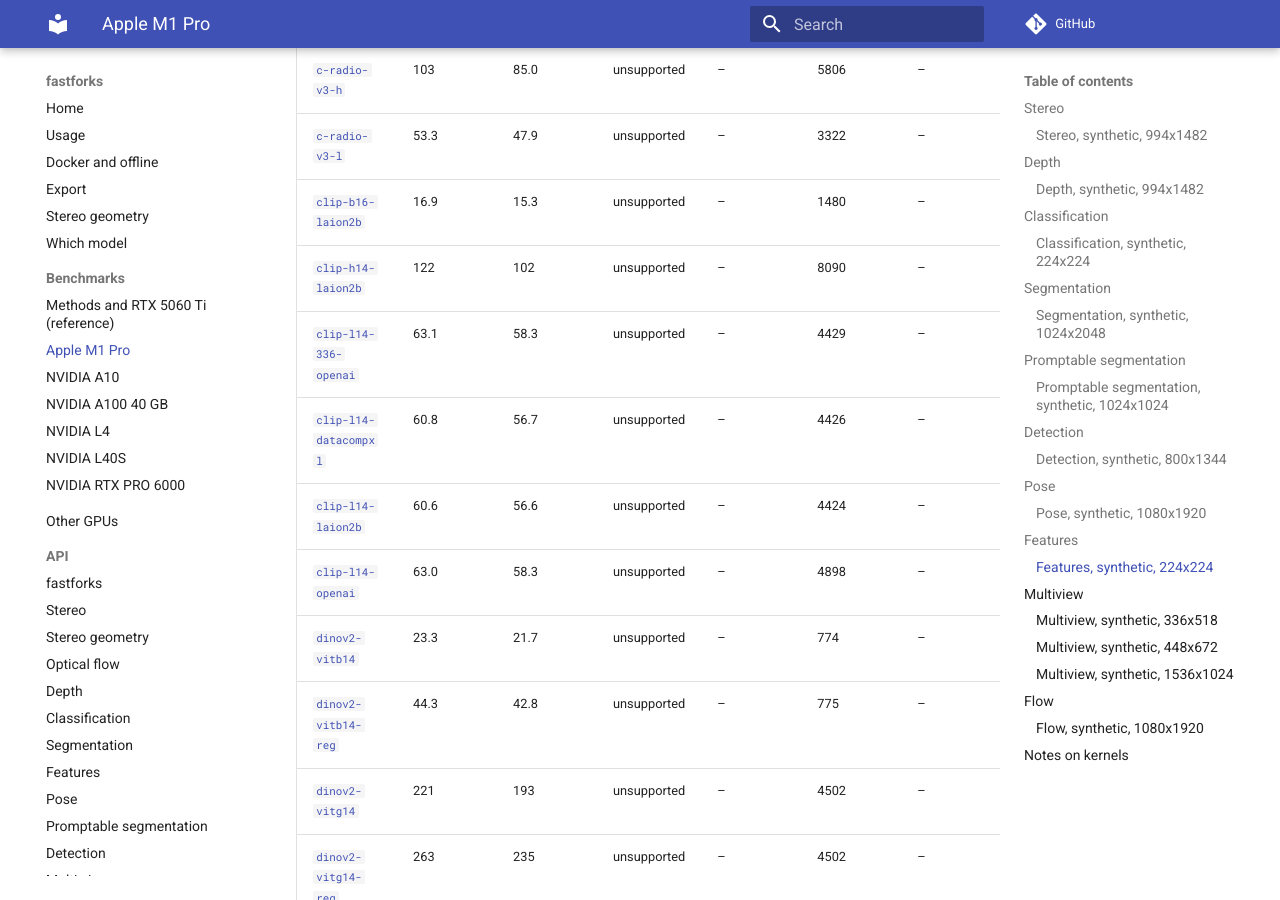
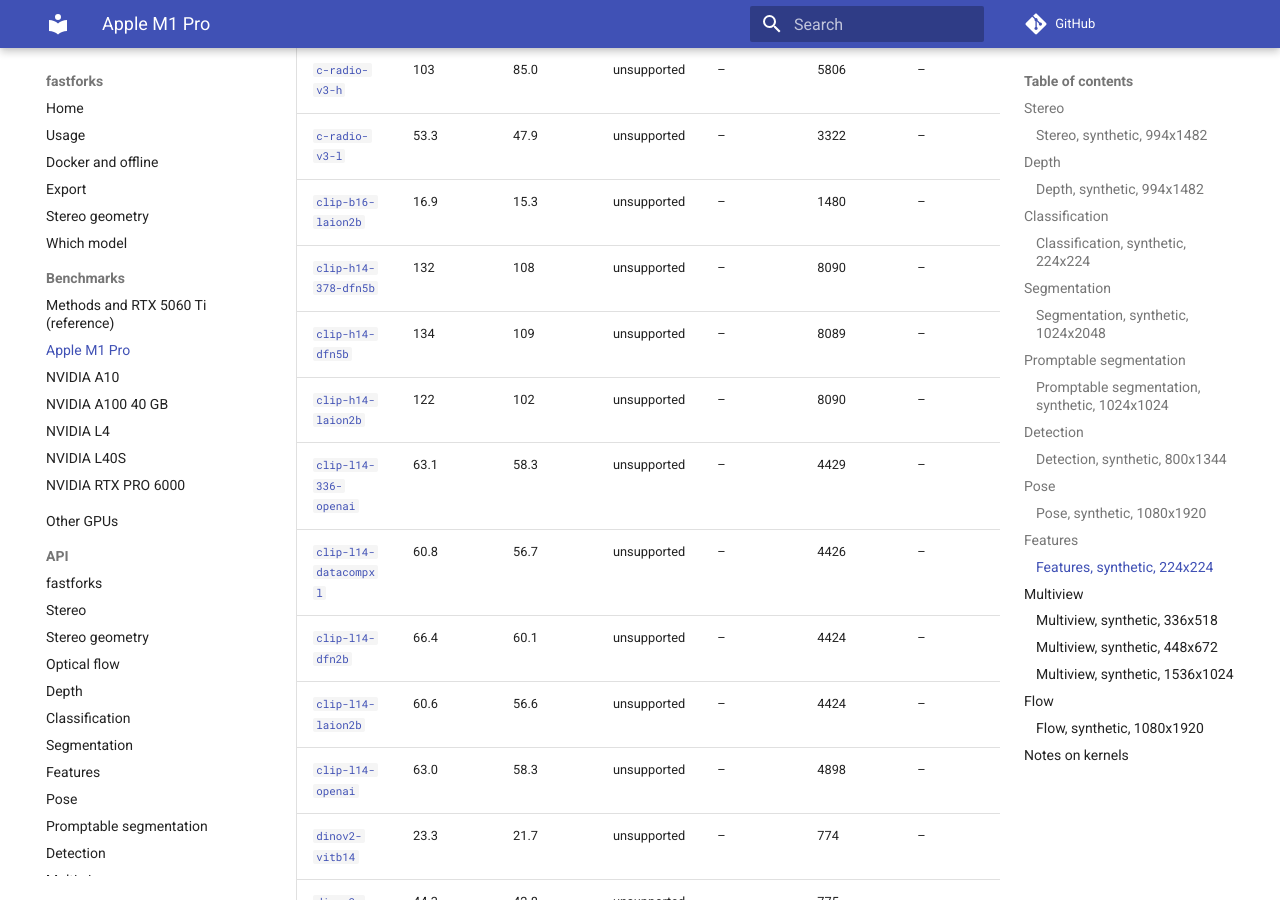
Before and after one commit to kleinicke/fastforks, an MkDocs documentation site: the page built from docs/devices/apple-m1-pro-16gb.md, in a window 1280 px wide and 900 px high, scrolled down 18385 px. Built offline with MkDocs 1.6.1 and Material for MkDocs 9.7.7, drawn with Linux system fonts in a browser that asks for light colours; comment, search, counter and statistics services are not loaded.

Commit message:
Mac rows for the three DFN CLIP variants
Co-Authored-By: Claude Fable 5.2 <noreply@anthropic.com>

```diff
--- a/docs/devices/apple-m1-pro-16gb.md
+++ b/docs/devices/apple-m1-pro-16gb.md
@@ -309,9 +309,12 @@ Note: no Metal kernels for this family (card mps_kernels).
 | [`c-radio-v3-h`](../models/features.md#c_radio) | 103 | 85.0 | unsupported | – | 5806 | – |
 | [`c-radio-v3-l`](../models/features.md#c_radio) | 53.3 | 47.9 | unsupported | – | 3322 | – |
 | [`clip-b16-laion2b`](../models/features.md#clip) | 16.9 | 15.3 | unsupported | – | 1480 | – |
+| [`clip-h14-378-dfn5b`](../models/features.md#clip) | 132 | 108 | unsupported | – | 8090 | – |
+| [`clip-h14-dfn5b`](../models/features.md#clip) | 134 | 109 | unsupported | – | 8089 | – |
 | [`clip-h14-laion2b`](../models/features.md#clip) | 122 | 102 | unsupported | – | 8090 | – |
 | [`clip-l14-336-openai`](../models/features.md#clip) | 63.1 | 58.3 | unsupported | – | 4429 | – |
 | [`clip-l14-datacompxl`](../models/features.md#clip) | 60.8 | 56.7 | unsupported | – | 4426 | – |
+| [`clip-l14-dfn2b`](../models/features.md#clip) | 66.4 | 60.1 | unsupported | – | 4424 | – |
 | [`clip-l14-laion2b`](../models/features.md#clip) | 60.6 | 56.6 | unsupported | – | 4424 | – |
 | [`clip-l14-openai`](../models/features.md#clip) | 63.0 | 58.3 | unsupported | – | 4898 | – |
 | [`dinov2-vitb14`](../models/features.md#dinov2) | 23.3 | 21.7 | unsupported | – | 774 | – |
```
Also changed, not shown: other parts of docs/devices/apple-m1-pro-16gb.md (+1 -1 lines), docs/benchmarks.md (+4 -1 lines), docs/plans/ports-status.md (+0 -2 lines), 1 other file.
